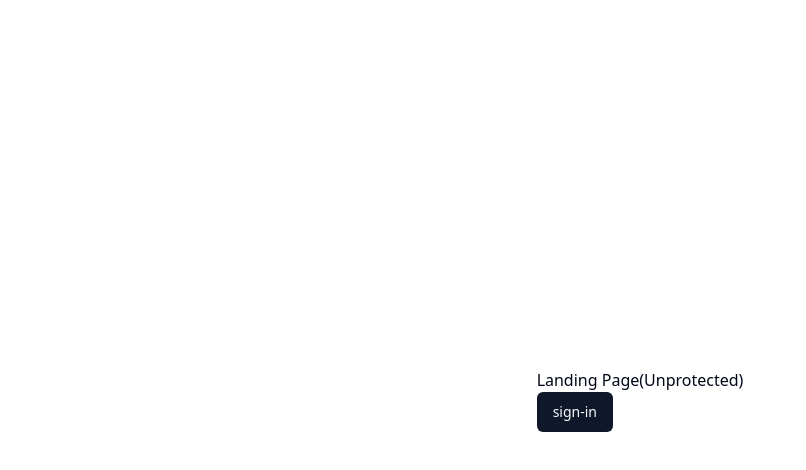
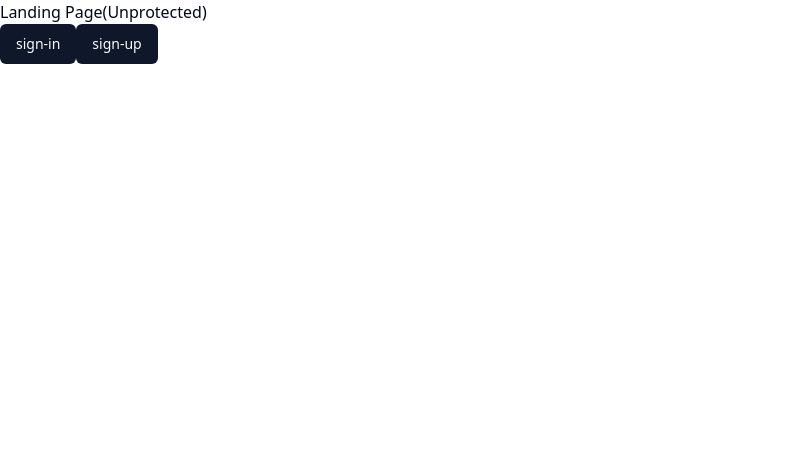
Before and after one commit to KiranBabu007/AI-Content-Creation, a Next.js app: page / in a window 1280 px wide. Shown: the top 470 px of the page, without its empty margins (0-806 px from the left). Built offline with nearby package versions, Linux system fonts and the light colour scheme.

Commit message:
Add sign-up functionality and remove unused sign-in pages

```diff
--- /dev/null
+++ b/app/(auth)/layout.tsx
@@ -0,0 +1,11 @@
+export default function RootLayout({
+    children
+  }: {
+    children: React.ReactNode;
+  }) {
+    return (
+      <div>
+        {children}
+      </div>
+    );
+  }
--- a/app/(landing)/page.tsx
+++ b/app/(landing)/page.tsx
@@ -1,5 +1,6 @@
 import { Button } from "@/components/ui/button"
 import Link from 'next/link'
+import { UserButton } from "@clerk/nextjs"
 
 
 const LandingPage = () => {
@@ -11,6 +12,11 @@ const LandingPage = () => {
             <Link href='/sign-in'>
                 <Button>sign-in</Button>
             </Link>
+            <Link href='/sign-up'>
+                <Button>sign-up</Button>
+            </Link>
+
+            <UserButton />
 
         </div>
 
--- a/app/layout.tsx
+++ b/app/layout.tsx
@@ -18,7 +18,7 @@ export default function RootLayout({
   return (
     <ClerkProvider>
       <html lang="en">
-        <body className="flex justify-center items-center">{children}</body>
+        <body>{children}</body>
       </html>
     </ClerkProvider>
   );
```
Also changed, not shown: app/(auth)/(routes)/sign-in/[[...sign-in]]/page.tsx (renamed from app/sign-in/[[...sign-in]]/page.tsx), app/(auth)/(routes)/sign-up/[[...sign-up]]/page.tsx (renamed from app/sign-up/[[...sign-up]]/page.tsx).
